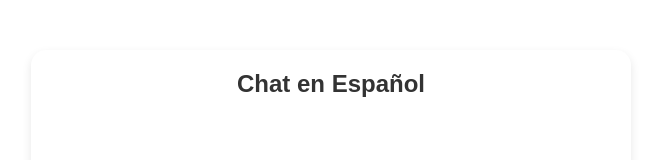
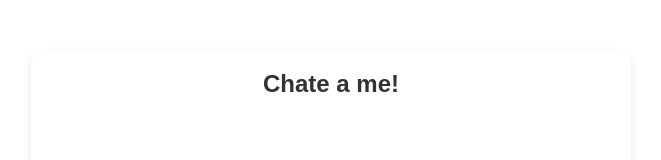
Before and after one commit to Albert-S2/chateame, a Next.js app: page /chatpage in a window 1280 px wide. Shown: the top 160 px of the page, without its empty margins (309-970 px from the left). Built offline with nearby package versions, Linux system fonts and the light colour scheme.

Commit message:
name changed to chate a me

```diff
--- a/app/components/chatbot.js
+++ b/app/components/chatbot.js
@@ -76,7 +76,7 @@ export default function Chatbot() {
 
   return (
     <div className="chatbot-container">
-      <h1 className="chatbot-title">Chat en Español</h1>
+      <h1 className="chatbot-title">Chate a me!</h1>
 
       <div className="chatbot-messages">
         {messages.map((msg, index) => (
```
